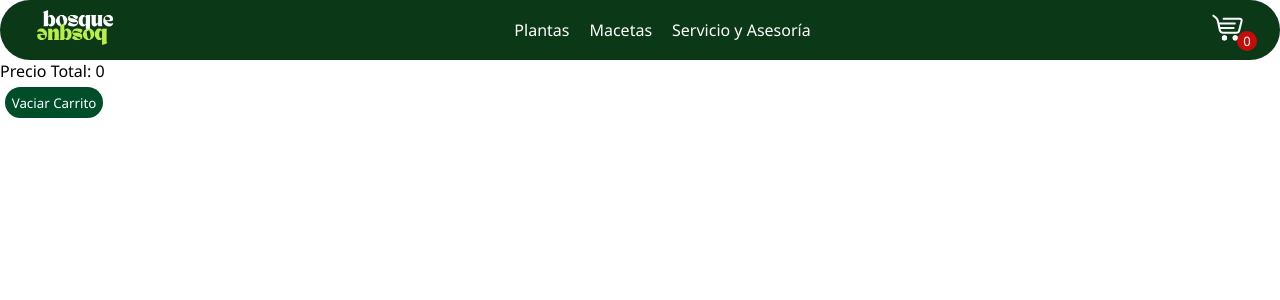
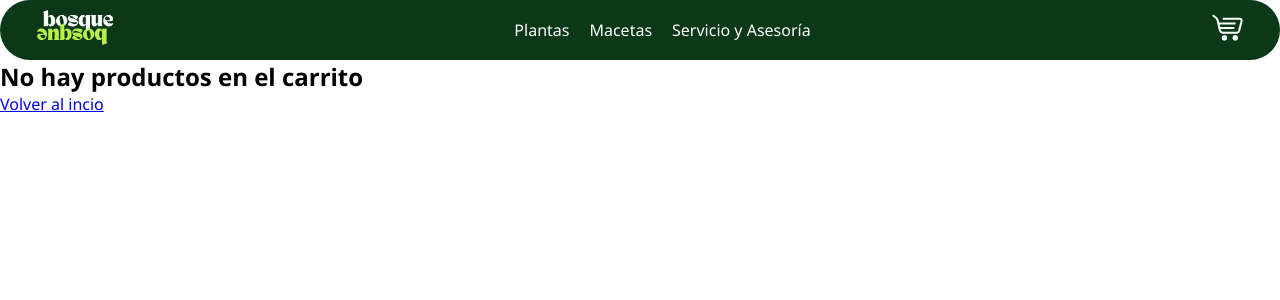
Before and after one commit to danielvasquezgomez/CreaTuLanding-Vasquez, a React (Vite) app: page /cart in a window 1280 px wide. Shown: the top 300 px of the page. Built offline with nearby package versions, Linux system fonts and the light colour scheme.

Commit message:
avance entrega final

```diff
--- a/src/components/Cart/Cart.jsx
+++ b/src/components/Cart/Cart.jsx
@@ -1,10 +1,24 @@
 import { useContext } from "react"
 import { cartContext } from "../../context/CartContext"
+import { Link } from "react-router-dom"
 
 
 
 const Cart = () => {
     const {cart, totalPrice, deleteProductById, deleteCart} = useContext(cartContext)
+
+    if(cart.length === 0){
+        return(
+            <div>
+                <h2>No hay productos en el carrito </h2>
+                <Link to="/">Volver al incio</Link>
+            </div>
+        )
+    }
+
+
+
+
     return (
         <div>
             {
--- a/src/components/ItemDatailContainer/ItemDetail.jsx
+++ b/src/components/ItemDatailContainer/ItemDetail.jsx
@@ -1,16 +1,20 @@
 import "./itemdetail.css"
 import ItemCount from "../ItemCount/ItemCount"
-import { useContext } from "react"
+import { useContext, useState } from "react"
 import { cartContext } from "../../context/CartContext"
+import { Link } from "react-router-dom"
 
 
 const ItemDetail = ({ product }) => {
+
+  const [showItemCount, setShowItemCount] = useState(true)
   const{addProductInCart } = useContext(cartContext)
 
   const addProduct = (count) => {
     const productCart = { ...product, quantity: count }
 
     addProductInCart(productCart)
+    setShowItemCount(false)
   }
 
   return (
@@ -21,7 +25,14 @@ const ItemDetail = ({ product }) => {
         <p className="text-detail">{product.description}</p>
         <p className="text-descrip">Lorem ipsum dolor sit amet consectetur, adipisicing elit. Quisquam illum corporis sapiente at, natus tempore beatae voluptatem id sunt? Distinctio dolor voluptas quaerat, vel reiciendis inventore illo nam in porro.</p>
         <p className="text-detail">Precio: ${product.price}</p>
-        <ItemCount initial={0} stock={product.stock} addProduct={addProduct} />
+
+        {
+          showItemCount === true ?
+          (<ItemCount initial={0} stock={product.stock} addProduct={addProduct} />)
+          :
+          (<Link to="/cart">Terminar mi compra</Link>)
+        }
+
       </div>
 
 
--- a/src/components/NavBar/CartWidget.jsx
+++ b/src/components/NavBar/CartWidget.jsx
@@ -8,10 +8,12 @@ import "./cartwidget.css";
 const CartWidget = () => {
   const {totalQuantity} = useContext(cartContext)
 
+  const total = totalQuantity()
+
   return (
     <Link to="/cart"  className="cart-container">
       <img src={cart} alt="Cart" className="cart-icon" />
-      <p className="notification-bubble">{totalQuantity()}</p>
+      <p className="notification-bubble">{total >= 1 && total}</p>
     </Link>
   )
 }
--- a/src/components/NavBar/cartwidget.css
+++ b/src/components/NavBar/cartwidget.css
@@ -11,14 +11,10 @@
 .notification-bubble {
     position: absolute;
     bottom: -1px;
-    right: -12px;
-    background-color: rgba(226, 6, 6, 0.87);
+    right: -10px;
     color: white;
-    border-radius: 50%;
-    width: 20px;
-    height: 20px;
     display: flex;
     justify-content: center;
     align-items: center;
-    font-size: 13px;
+    font-size: 14px;
 }
```
